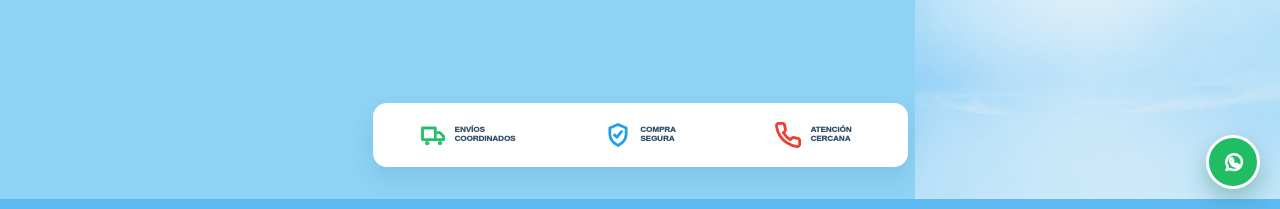
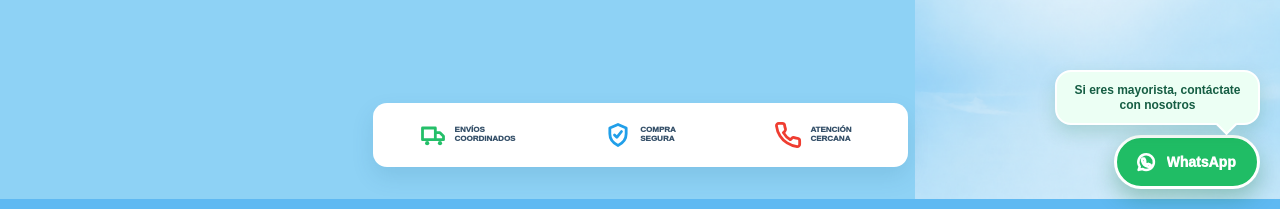
Before and after one commit to dilan102/Dacris-Toys, a Next.js app: page / in a window 1280 px wide. Shown: the part 591-800 px from the top of the page. Built offline with nearby package versions, Linux system fonts and the light colour scheme; no server answers; the database is empty.

Commit message:
actualizacion nav bar y video

```diff
--- a/app/globals.css
+++ b/app/globals.css
@@ -262,7 +262,12 @@ svg {
   font-size: 14px;
   font-weight: 950;
   text-decoration: none;
-  transition: transform 180ms ease, background 180ms ease;
+  transition:
+    width 180ms ease,
+    gap 180ms ease,
+    padding 180ms ease,
+    transform 180ms ease,
+    background 180ms ease;
 }
 
 .whatsapp-button:hover,
@@ -283,6 +288,7 @@ svg {
   overflow: hidden;
   opacity: var(--whatsapp-label-opacity, 1);
   white-space: nowrap;
+  transition: width 180ms ease, opacity 150ms ease;
 }
 
 .whatsapp-callout {
@@ -302,6 +308,7 @@ svg {
   opacity: var(--whatsapp-callout-opacity, 1);
   transform: translateY(var(--whatsapp-callout-offset)) scale(var(--whatsapp-callout-scale));
   pointer-events: none;
+  transition: opacity 180ms ease, transform 180ms ease;
 }
 
 .whatsapp-callout::after {
--- a/components/navigation/home-hero.tsx
+++ b/components/navigation/home-hero.tsx
@@ -17,12 +17,20 @@ export function HomeHero({ isAdmin = false }: HomeHeroProps) {
 
   useEffect(() => {
     const handleScroll = () => {
-      const heroBottom = heroRef.current?.getBoundingClientRect().bottom ?? Infinity;
+      const heroBounds = heroRef.current?.getBoundingClientRect();
+      const heroBottom = heroBounds?.bottom ?? Infinity;
       // The last 240px of the hero become the transition zone for the navbar.
       setNavProgress(Math.min(1, Math.max(0, (160 - heroBottom) / 240)));
-      // Keep the wholesale prompt until the bottom edge of the hero reaches
-      // the middle of the viewport.
-      setWhatsappProgress(heroBottom <= window.innerHeight / 2 ? 1 : 0);
+      const heroHeight = heroBounds?.height ?? 1;
+      const distanceScrolledIntoHero = Math.max(0, -(heroBounds?.top ?? 0));
+      const transitionStart = heroHeight * 0.25;
+      const transitionLength = Math.max(96, heroHeight * 0.12);
+
+      // Begin after a quarter of the hero has been scrolled, then smoothly
+      // transition the wholesale prompt and WhatsApp control.
+      setWhatsappProgress(
+        Math.min(1, Math.max(0, (distanceScrolledIntoHero - transitionStart) / transitionLength)),
+      );
     };
     handleScroll();
     window.addEventListener("scroll", handleScroll, { passive: true });
```
